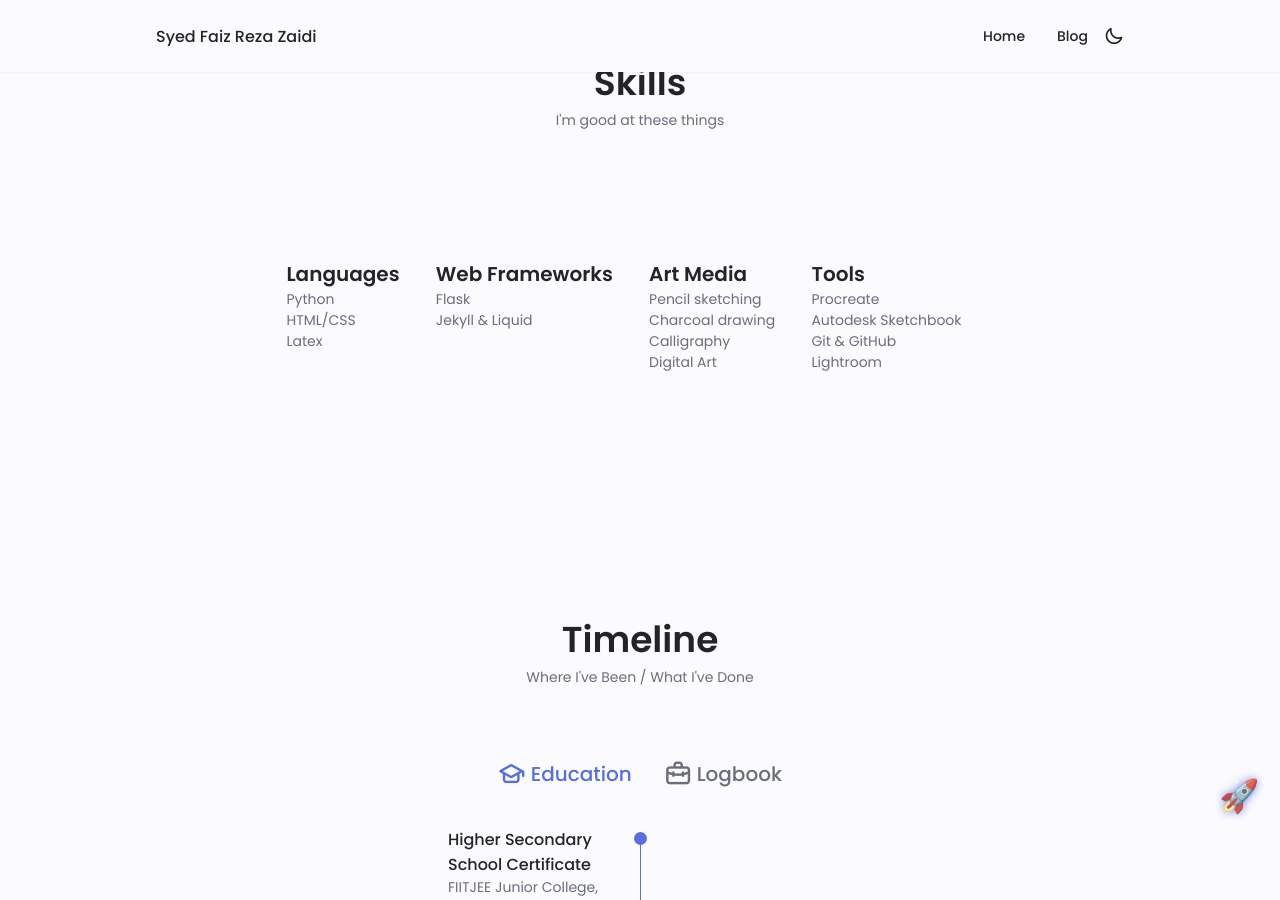
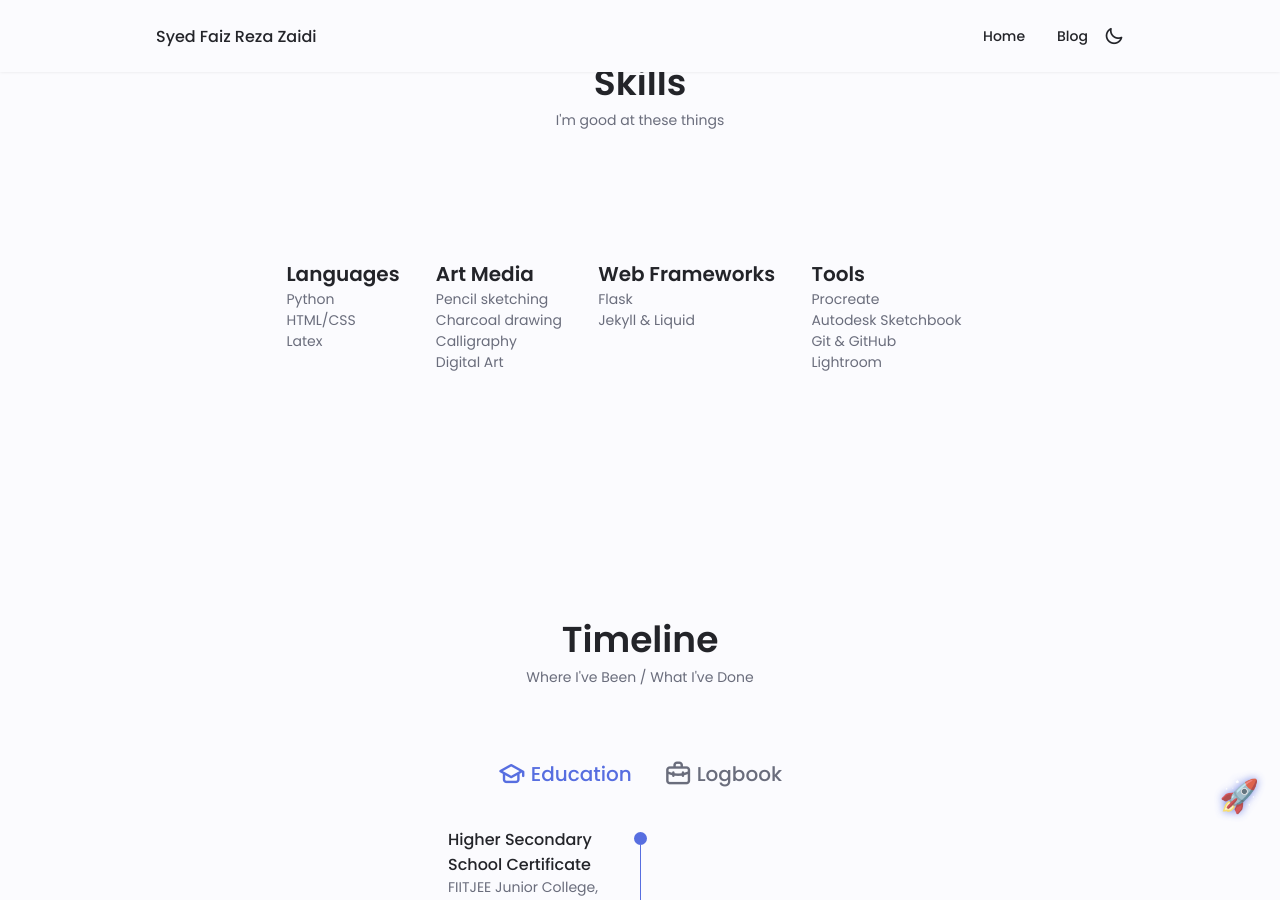
Before and after one commit to thefuzz25/Alt_Portfolio, a Jekyll site: the page built from index.md, in a window 1280 px wide and 900 px high, scrolled down 1402 px. Built offline with Jekyll 4.4.1, drawn with Linux system fonts in a browser that asks for light colours; part of the change alters nothing that is shown.

```diff
--- a/_data/content.yml
+++ b/_data/content.yml
@@ -40,14 +40,14 @@ skills-list:
             - Python
             - HTML/CSS
             - Latex
-        Web Frameworks:
-            - Flask
-            - Jekyll & Liquid
         Art Media:
             - Pencil sketching
             - Charcoal drawing
             - Calligraphy
             - Digital Art
+        Web Frameworks:
+            - Flask
+            - Jekyll & Liquid
         Tools:
             - Procreate
             - Autodesk Sketchbook
```
